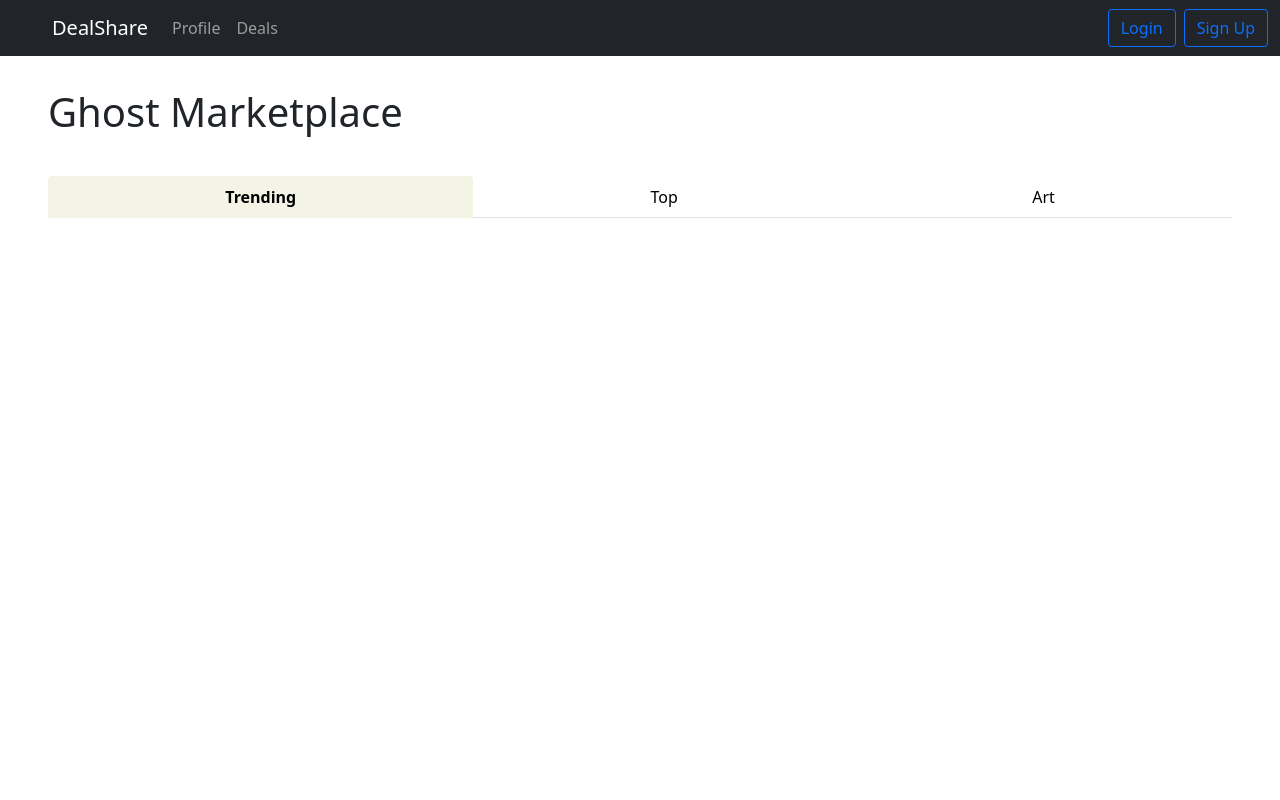
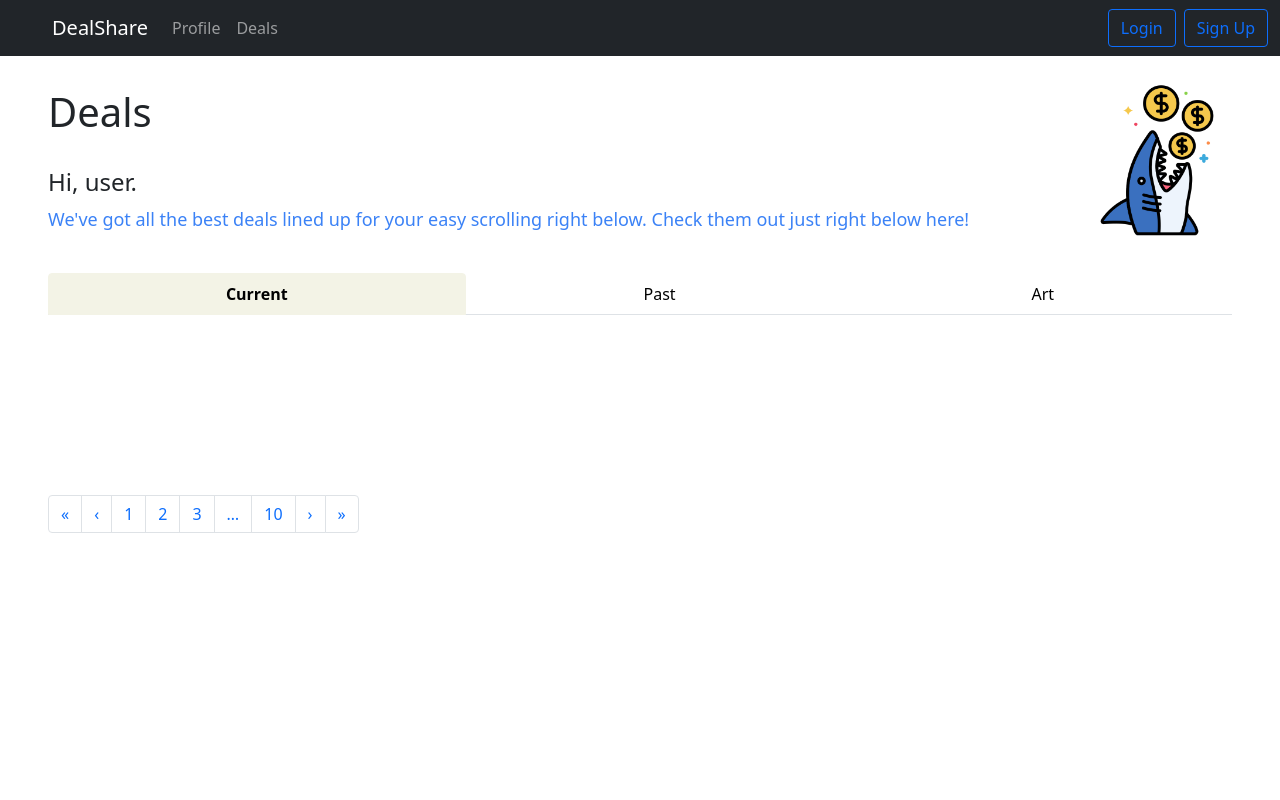
Before and after one commit to HackAndRoll2022/DealShare, a React (Create React App) app in the folder frontend/: page /deals in a window 1280 px wide. Shown: the top 800 px of the page. Built offline with nearby package versions, Linux system fonts and the light colour scheme.

Commit message:
Outline Deals headers

```diff
--- a/frontend/src/pages/Deals/Deals.jsx
+++ b/frontend/src/pages/Deals/Deals.jsx
@@ -1,6 +1,7 @@
 import React from "react";
-import { Tab, Tabs } from "react-bootstrap";
+import { Container, Pagination, Tab, Tabs } from "react-bootstrap";
 import { Navigator } from "../../components/navbar/Navigator";
+import shark from '../../assets/shark.png'
 import './deals.css'
 
 const Deals = () => {
@@ -9,11 +10,33 @@ const Deals = () => {
       <Navigator />
       <div className="tw-h-screen tw-flex tw-flex-col">
         <section className="tw-px-12">
-          <h1 className="tw-mt-8 tw-text-bold tw-mb-10" >Ghost Marketplace</h1>
-          <Tabs fill defaultActiveKey="trending" id="uncontrolled-tab-example" className="tab-class" >
-          <Tab eventKey="trending" title="Trending">
+          <div className="d-flex justify-content-between">
+          <div>
+          <h1 className="tw-mt-8 tw-text-bold tw-mb-4" > Deals </h1>
+          <h4 className="tw-mt-8 tw-text-bold" > Hi, user. </h4>
+          <p className="tw-text-bold tw-mb-10 tw-text-blue-500  tw-text-lg" > We've got all the best deals lined up for your easy scrolling right below. Check them out just right below here!</p>
+          </div>
+          <div className="mt-5">
+          <img className="img-fluid tw-animate-bounce" src={shark} alt="shark" width={150} height={150} />
+          </div>
+          </div>
+          <Tabs fill defaultActiveKey="Current" id="uncontrolled-tab-example" className="tab-class" >
+          <Tab eventKey="Current" title="Current">
+          <Container  />
+          <div className="tw-mt-20"></div>
+          <Pagination>
+          <Pagination.First />
+          <Pagination.Prev />
+          <Pagination.Item>{1}</Pagination.Item>
+          <Pagination.Item>{2}</Pagination.Item>
+          <Pagination.Item>{3}</Pagination.Item>
+          <Pagination.Ellipsis />
+          <Pagination.Item>{10}</Pagination.Item>
+          <Pagination.Next />
+          <Pagination.Last />
+        </Pagination>
           </Tab>
-          <Tab eventKey="top" title="Top">
+          <Tab eventKey="Past" title="Past">
           </Tab>
           <Tab eventKey="art" title="Art">
           </Tab>
```
Also changed, not shown: frontend/src/assets/shark.png (added).
